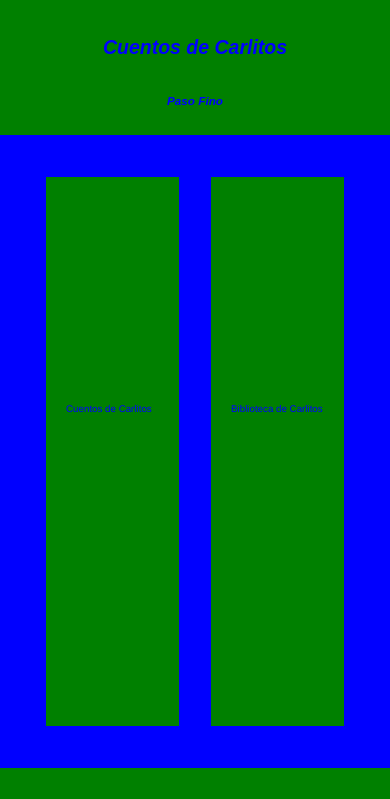
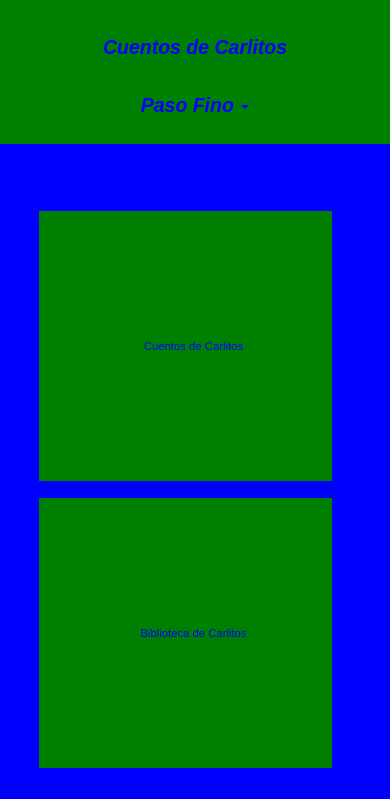
Before and after one commit to flores3xs/-finalProject, a plain HTML site: page index.html in a window 390 px wide. Shown: the top 799 px of the page. Drawn offline with nearby package versions, Linux system fonts and the light colour scheme.

Commit message:
March 29, 2018

```diff
--- a/index.html
+++ b/index.html
@@ -11,7 +11,16 @@
 <body>
 	<header>
 		<h1>Cuentos de Carlitos</h1>
-		<h2>Paso Fino</h2>
+
+		<div class="dropdown">
+  <h2 class="dropdown-toggle" data-toggle="dropdown">Paso Fino
+  <span class="caret"></span></h2>
+  <ul class="dropdown-menu">
+    <li><a href="http://www.latribuna.hn/">La Tribuna</a></li>
+    <li><a href="http://www.elpais.hn/">El País</a></li>
+    <li><a href="http://www.ltv.hn/video/video.html">LTV</a></li>
+  </ul>
+</div>
 	</header>
 
 	<main>
@@ -19,8 +28,10 @@
 		<span id="cuentos">
 		<a href="cuentos/cuentos.html">Cuentos de Carlitos</a>
 		</span>
+
 		<span id="biblioteca"><a href="biblioteca/biblioteca.html">Biblioteca de Carlitos</a>
 		</span>
+
 	</main>
 
 <footer>
@@ -37,7 +48,7 @@
           <h4 class="modal-title">Cuentos de Carlitos</h4>
         </div>
         <div class="modal-body">
-          <p>El <strong>Paso Fino</strong> es la Voluntad de poder, donde hay que conquistar y reconocer, que el mayor placer esta en el coger</p>
+          <p>El <strong>Paso Fino</strong> es la Voluntad de poder <br> donde hay que conquistar, y reconocer <br>que el mayor placer esta en el coger</p>
         </div>
         <div class="modal-footer">
           <button type="button" class="btn btn-default" data-dismiss="modal">Caso Cerrado</button>
--- a/style.css
+++ b/style.css
@@ -33,9 +33,14 @@ h2 {
 	padding-left: 1vw;
 	font-family: Arial, Helvetica, sans-serif;
 	font-style: oblique;
-	font-size: 3vw;
+	font-size: 5vw;
 	font-weight: bold;
 	font-variant: normal;
+}
+
+.dropdown-menu {
+	margin-left: 40vw;
+	text-align: center;
 }
 
 main {
@@ -47,7 +52,7 @@ main {
 	padding-bottom: 5vh;
 	padding-left: 5vw;
 	height: 75vh;
-	font-size: 2.5vw;
+
 }
 
 #cuentos {
@@ -67,8 +72,9 @@ main {
 }
 
 a{
+	font-size: 2.9vw;
 	color: blue;
-	padding-left: 5.2vw;
+	padding-left: 4.2vw;
 	line-height: 55vh;
 }
 
@@ -111,15 +117,41 @@ footer{
 
 /*media queries and z-index*/
 
-/*#myBtn {
-    width: 300px;
-    padding: 10px;
-    font-size:20px;
-    position: absolute;
-    margin: 0 auto;
-    right: 0;
-    left: 0;
-    bottom: 50px;
-    z-index: 9999;
+/*add Responsiveness = media queries*/
+
+@media screen and (max-width: 600px) {
+    main {
+	display: flex;
+	flex-direction: column;
+	background-color: blue;
+	font-size: 5vw;
+	text-align: center;
+	height: 82vh;
+
 }
-*/
+
+#cuentos {
+	background-color: green;
+	height: 32vh;
+	width: 75vw;
+	margin-top: 3vh;
+	margin-right: 5vw;
+	margin-bottom: 1vh;
+	margin-left: 5vw;
+}
+
+#biblioteca{
+	background-color: green;
+	height: 32vh;
+	width: 75vw;
+	margin-top: 1vh;
+	margin-right: 5vw;
+	margin-bottom: 3vh;
+	margin-left: 5vw;
+}
+
+a{
+	color: blue;
+	line-height: 32vh;
+}
+}
```
Also changed, not shown: biblioteca/biblioteca.html (+4 -2 lines), biblioteca/script.js (+5 -3 lines), cuentos/cuentos.html (+4 -2 lines), cuentos/script.js (+5 -3 lines), main.js (+4 -4 lines).
